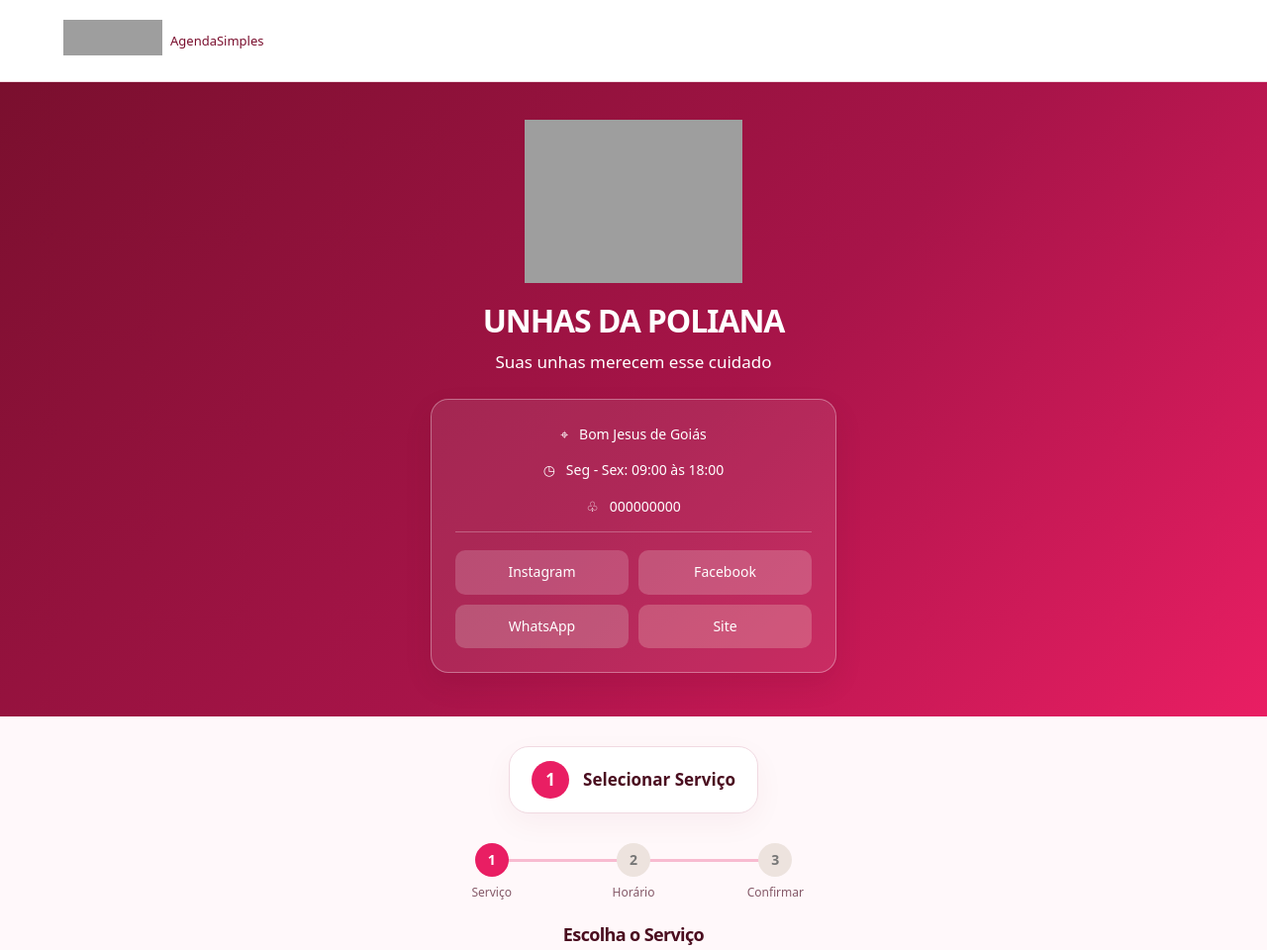
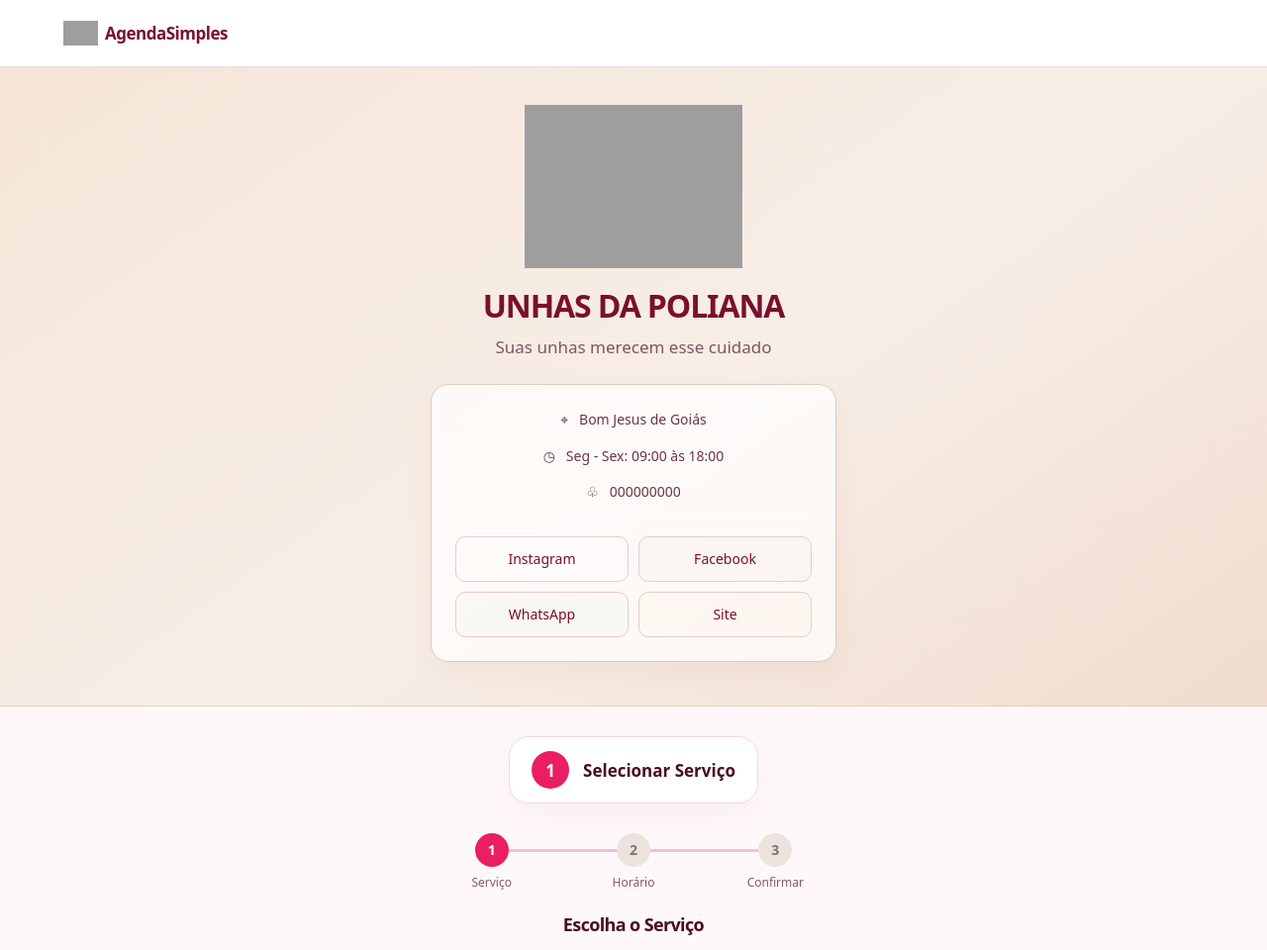
Before and after one commit to arthurhenridev99/Agenda-Simples, a Flask app: page /disponibilidade in a window 1280 px wide. Shown: the top 960 px of the page at 99% size. Run offline with Flask 3, Linux system fonts and the light colour scheme; data that the repository does not hold is empty; grey boxes are pictures that could not be loaded.

Commit message:
Substitui fundo vinho do salão por bege e ajusta contraste da logo

```diff
--- a/static/css/style.css
+++ b/static/css/style.css
@@ -1191,3 +1191,56 @@ a:hover {color:#E91E63}
   .btn {transition:none}
   .btn:hover {transform:none}
 }
+
+/* Ajustes solicitados: marca compacta no cabeçalho e salão bege. */
+.brand .header-brand-mark {
+  position:relative;
+  display:inline-block;
+  width:35px;
+  height:25px;
+  overflow:hidden;
+  flex:0 0 35px;
+}
+.brand .header-brand-mark img {
+  display:block;
+  position:absolute;
+  width:100px;
+  max-width:none;
+  height:auto;
+  left:50%;
+  top:0;
+  transform:translateX(-50%);
+}
+.brand>span:not(.brand-icon):not(.header-brand-mark) {
+  font-size:17px;
+  font-weight:800;
+  letter-spacing:-.5px;
+}
+.public-header .brand,.sidebar .brand {gap:7px}
+.salon-hero {
+  background:linear-gradient(145deg,#F5E5D8 0%,#F7EEE6 55%,#F1DCCF 100%);
+  color:#4A0D1F;
+  border-bottom:1px solid #E9D0C3;
+}
+.salon-hero h1 {color:#7A0F2E}
+.salon-hero>p {color:#805465}
+.salon-details {
+  background:#FFFFFFB8;
+  border:1px solid #E3C9BD;
+  color:#4A0D1F;
+  box-shadow:0 10px 30px #7A0F2E0C;
+}
+.salon-details>p {color:#6D3546}
+.salon-social {
+  background:#FCE4EC;
+  color:#7A0F2E;
+  border:1px solid #EAC9D3;
+}
+.salon-social:hover {background:#F8BBD0;color:#4A0D1F}
+.page-consultar_disponibilidade .salon-logo {background:transparent}
+.page-consultar_disponibilidade .salon-logo img {filter:none}
+@media(max-width:600px) {
+  .brand .header-brand-mark {width:30px;height:23px;flex-basis:30px}
+  .brand .header-brand-mark img {width:90px}
+  .brand>span:not(.brand-icon):not(.header-brand-mark) {font-size:15px}
+}
```
